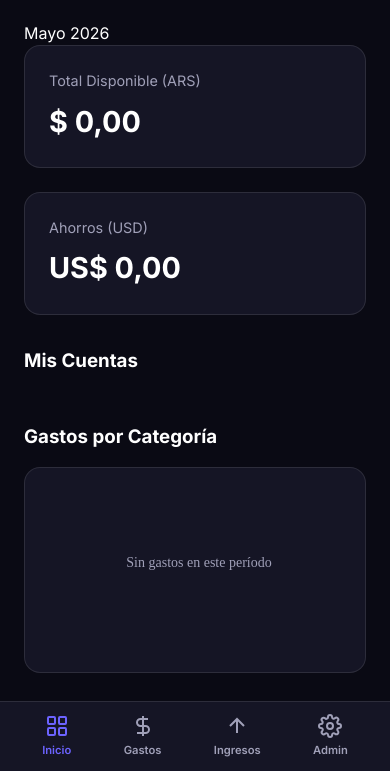
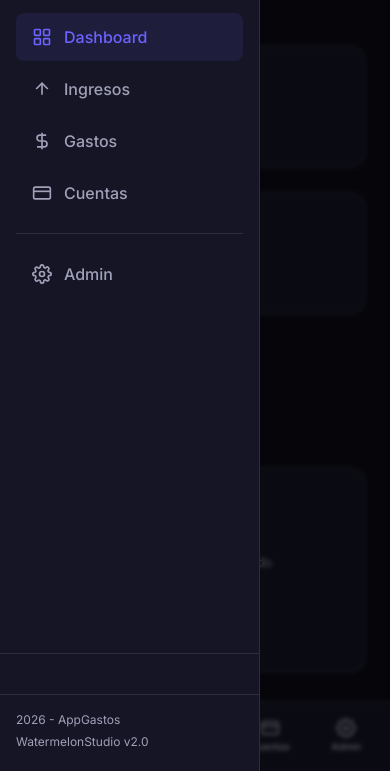
Before and after one commit to gercho79/AppGastos, a website built with Vite: page index.html in a window 390 px wide. Both pictures are taken after a click on the button 35 px from the left and 34 px from the top of the page. Shown: the part 73-844 px from the top of the page. Built offline with nearby package versions, Linux system fonts and the light colour scheme; no server answers.

Commit message:
Version 2.3 Mejoras Mobile

```diff
--- a/css/app.css
+++ b/css/app.css
@@ -630,6 +630,49 @@ body {
   }
 }
 
+/* Sidebar Mobile Active (Slide-in Drawer) */
+@media (max-width: 992px) {
+  .sidebar.mobile-active {
+    display: flex;
+    position: fixed;
+    top: 0;
+    left: 0;
+    bottom: 0;
+    width: var(--sidebar-width);
+    z-index: 1001;
+    animation: slideInLeft 0.3s ease-out;
+  }
+}
+
+@keyframes slideInLeft {
+  from { transform: translateX(-100%); }
+  to { transform: translateX(0); }
+}
+
+/* Sidebar Overlay */
+.sidebar-overlay {
+  position: fixed;
+  inset: 0;
+  background: rgba(0, 0, 0, 0.5);
+  backdrop-filter: blur(2px);
+  z-index: 1000;
+}
+
+/* Bottom nav adjustments for 5 items */
+@media (max-width: 480px) {
+  .bottom-nav-item {
+    font-size: 0.6rem;
+    gap: 2px;
+  }
+  .bottom-nav-item svg {
+    width: 20px;
+    height: 20px;
+  }
+  .bottom-nav {
+    padding: 0 8px;
+  }
+}
+
 /* Dashboard Styles */
 .dashboard-grid {
   display: grid;
--- a/index.html
+++ b/index.html
@@ -171,6 +171,12 @@
           </svg>
           <span>Ingresos</span>
         </a>
+        <a href="#cuentas" class="bottom-nav-item" data-route="cuentas">
+          <svg viewBox="0 0 24 24" fill="none" stroke="currentColor" stroke-width="2">
+            <rect x="2" y="5" width="20" height="14" rx="2" /><line x1="2" y1="10" x2="22" y2="10" />
+          </svg>
+          <span>Cuentas</span>
+        </a>
         <a href="#admin" class="bottom-nav-item" data-route="admin">
           <svg viewBox="0 0 24 24" fill="none" stroke="currentColor" stroke-width="2">
             <circle cx="12" cy="12" r="3" /><path d="M19.4 15a1.65 1.65 0 00.33 1.82l.06.06a2 2 0 010 2.83 2 2 0 01-2.83 0l-.06-.06a1.65 1.65 0 00-1.82-.33 1.65 1.65 0 00-1 1.51V21a2 2 0 01-4 0v-.09A1.65 1.65 0 009 19.4a1.65 1.65 0 00-1.82.33l-.06.06a2 2 0 01-2.83-2.83l.06-.06A1.65 1.65 0 004.68 15a1.65 1.65 0 00-1.51-1H3a2 2 0 010-4h.09A1.65 1.65 0 004.6 9a1.65 1.65 0 00-.33-1.82l-.06-.06a2 2 0 012.83-2.83l.06.06A1.65 1.65 0 009 4.68a1.65 1.65 0 001-1.51V3a2 2 0 014 0v.09a1.65 1.65 0 001 1.51 1.65 1.65 0 001.82-.33l.06-.06a2 2 0 012.83 2.83l-.06.06A1.65 1.65 0 0019.4 9a1.65 1.65 0 001.51 1H21a2 2 0 010 4h-.09a1.65 1.65 0 00-1.51 1z" />
--- a/js/modules/cuentas.js
+++ b/js/modules/cuentas.js
@@ -9,22 +9,24 @@ export const CuentasView = {
     const balances = store.getBalances();
 
     container.innerHTML = `
-      <div class="view-header" style="display: flex; justify-content: space-between; align-items: center; margin-bottom: 24px;">
+      <div class="view-header" style="display: flex; justify-content: space-between; align-items: center; margin-bottom: 24px; flex-wrap: wrap; gap: 12px;">
         <h2>Gestión de Cuentas</h2>
         <button id="add-cuenta-btn" class="btn btn-primary">Nueva Cuenta</button>
       </div>
 
       <div class="list-container">
         ${store.state.cuentas.map(c => {
-          const balance = balances[c.nombre?.toUpperCase()]?.saldo || 0;
+          const key = (c.nombre || '').toString().trim().toUpperCase();
+          const balance = balances[key]?.saldo || 0;
+          const moneda = balances[key]?.moneda || c.moneda || 'ARS';
           return `
-            <div class="item-card">
-              <div class="item-info">
+            <div class="item-card" style="flex-wrap: wrap; gap: 8px;">
+              <div class="item-info" style="min-width: 0; flex: 1;">
                 <h4>${c.nombre}</h4>
-                <p>Moneda: ${c.moneda} | ${c.activa ? 'Activa' : 'Inactiva'}</p>
+                <p>Moneda: ${c.moneda || 'ARS'} | ${c.activa ? 'Activa' : 'Inactiva'}</p>
               </div>
-              <div class="item-value ${balance < 0 ? 'negative' : 'positive'}" style="font-weight: 700;">
-                ${formatCurrency(balance, c.moneda)}
+              <div class="item-value ${balance < 0 ? 'negative' : 'positive'}" style="font-weight: 700; white-space: nowrap;">
+                ${formatCurrency(balance, moneda)}
               </div>
             </div>
           `;
```
